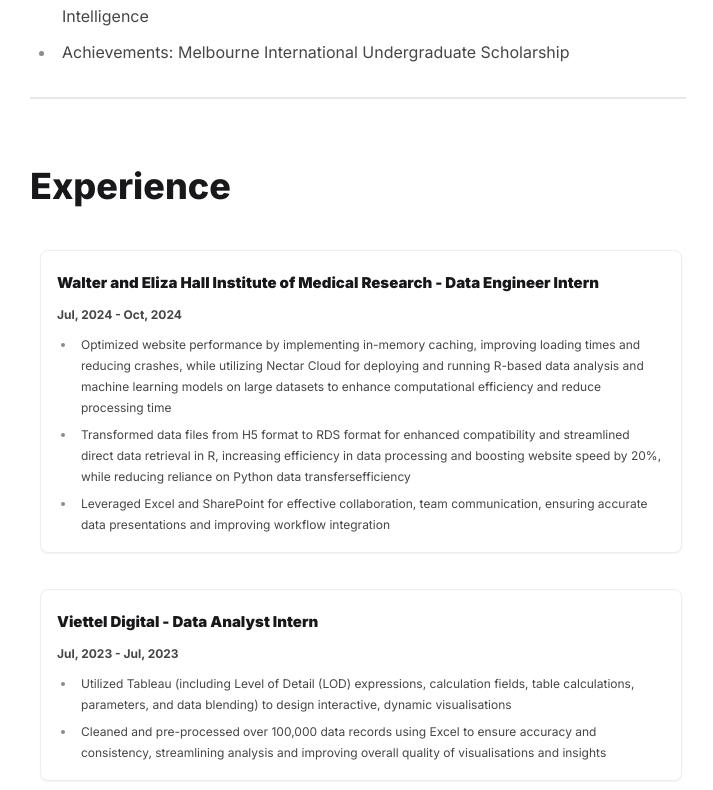
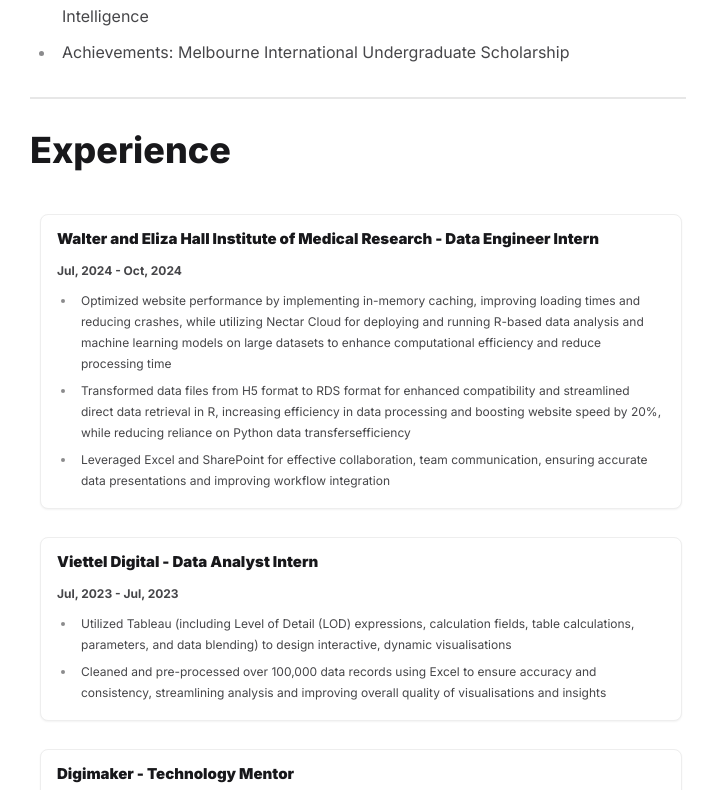
Before and after one commit to halleyd2804/portfolio, a Next.js app: page / in a window 1280 px wide. Shown: the part 530-1320 px from the top of the page, without its empty margins (282-995 px from the left). Built offline with nearby package versions, Linux system fonts and the light colour scheme.

Commit message:
change cv

```diff
--- a/src/app/page.tsx
+++ b/src/app/page.tsx
@@ -62,9 +62,9 @@
 
 function Experience() {
   return (
-      <section className={"my-8 prose prose-headings:mt-3"}>
+      <section className={"my-1 prose prose-headings:mt-1"}>
         <h1>Experience</h1>
-        <ul className={"timeline timeline-vertical timeline-compact gap-3 pl-0"}>
+        <ul className={"timeline timeline-vertical timeline-compact gap-1 pl-0"}>
           <li>
             <div className="timeline-end timeline-box experience-content">
               <h3>
```
Also changed, not shown: src/app/globals.css (line endings or trailing spaces), 1 other file (tests, documents, lock files or other folders).
